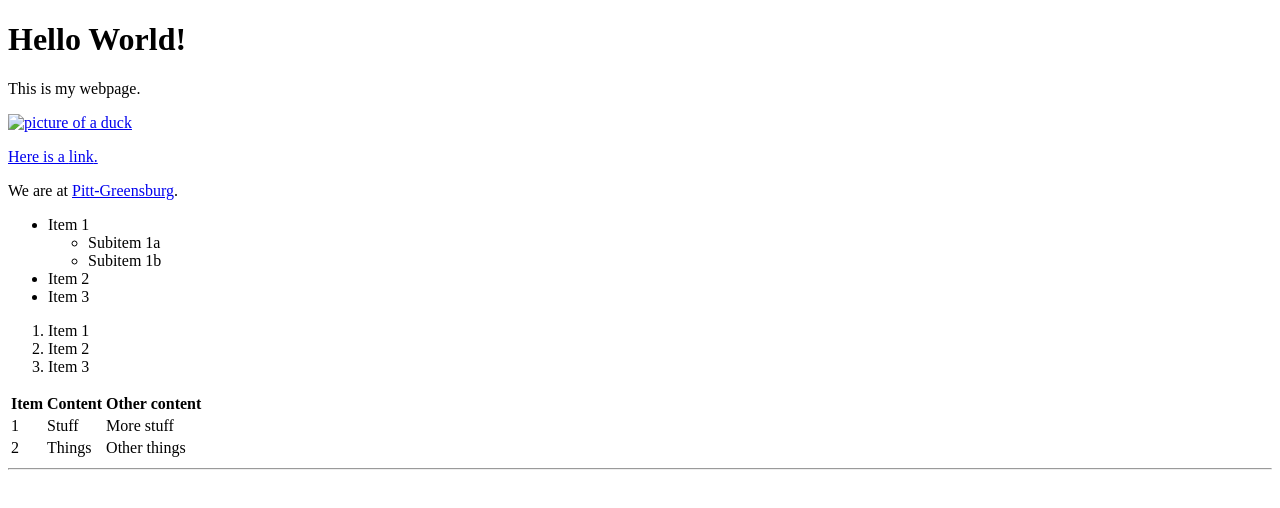
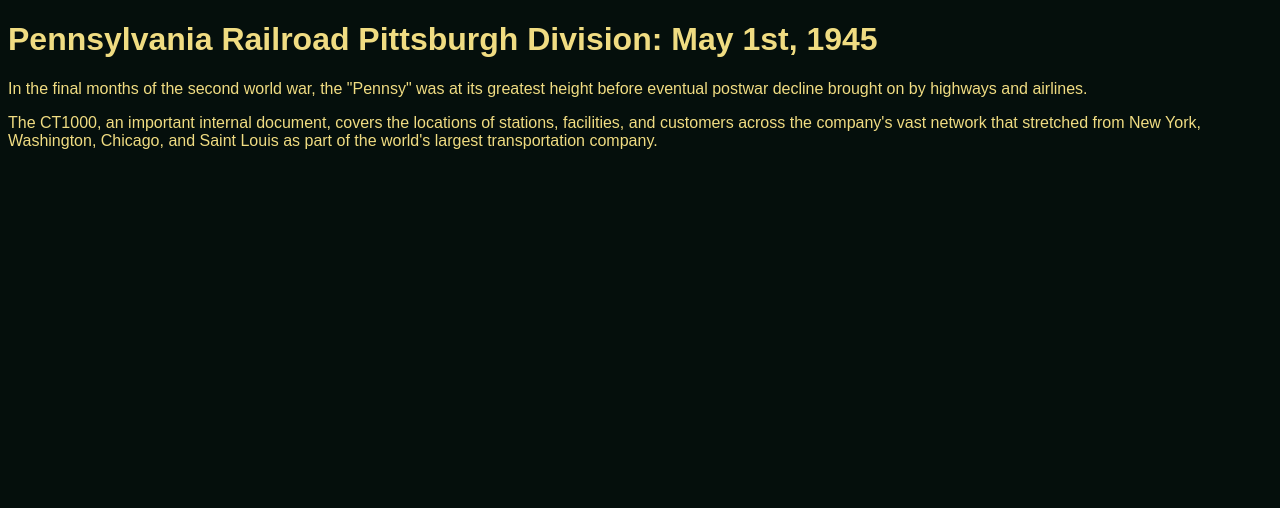
Before and after one commit to dsl28/CT1000, a plain HTML site: page docs/index.html in a window 1280 px wide. Drawn offline with Linux system fonts and the light colour scheme.

Commit message:
Basic HTML and CSS

```diff
--- a/docs/index.html
+++ b/docs/index.html
@@ -1,41 +1,27 @@
 <!DOCTYPE html>
-<html>
-    <head>
-        <title>Hello</title>
+<html xmlns="http://www.w3.org/1999/xhtml" lang="en">
+   <head>
+   <title> Welcome to Project CT1000! </title>
+       <meta charset="UTF-8" />
+       <meta name="viewport" content="width=device-width, initial-scale=1.0" />
+       <link type="text/css" href="style.css" rel="stylesheet" />
+   </head>
+    <body>
+        <h1> Pennsylvania Railroad Pittsburgh Division: May 1st, 1945</h1>
+        <p> In the final months of the second world war, the "Pennsy" was at its greatest height before
+        eventual postwar decline brought on by highways and airlines. </p>
+        <p> The CT1000, an important internal document, covers the locations of stations, facilities, and customers across the
+        company's vast network that stretched from New York, Washington, Chicago, and Saint Louis as part of the world's largest
+        transportation company. </p>
 
-        <link type="text/css" href="style-2.css" rel="stylesheet" />
-    </head>
 
-    <body>
-        <h1>Hello <span class="noun">World</span>!</h1>
-        <p class="noun">This is my <span >webpage</span>.</p>
-        <a href="New-folder/page-3.html"><img src="images/Ducky.jpg" alt="picture of a duck"/></a>
-        <p><a href="page-2.html">Here is a <span class="noun">link</span>.</a></p>
-        <p>We are at <a href="https://greensburg.pitt.edu">Pitt-Greensburg</a>.</p>
 
-        <ul>
-            <li>Item 1
-            <ul>
-                <li>Subitem 1a</li>
-                <li>Subitem 1b</li>
-            </ul></li>
-            <li>Item 2</li>
-            <li>Item 3</li>
-        </ul>
 
-        <ol>
-            <li>Item 1</li>
-            <li>Item 2</li>
-            <li>Item 3</li>
-        </ol>
 
-        <table>
-            <tr><th>Item</th><th>Content</th><th>Other content</th></tr>
-            <tr><td>1</td><td>Stuff</td><td>More stuff</td></tr>
-            <tr><td>2</td><td>Things</td><td>Other things</td></tr>
-        </table>
 
-        <hr/>
+
+
+
 
 
 
--- /dev/null
+++ b/docs/style.css
@@ -0,0 +1,5 @@
+body {
+background-color: #050f0c;
+color: #f0dc82;
+font-family: arial, helvetica, sans-serif;
+}
```
